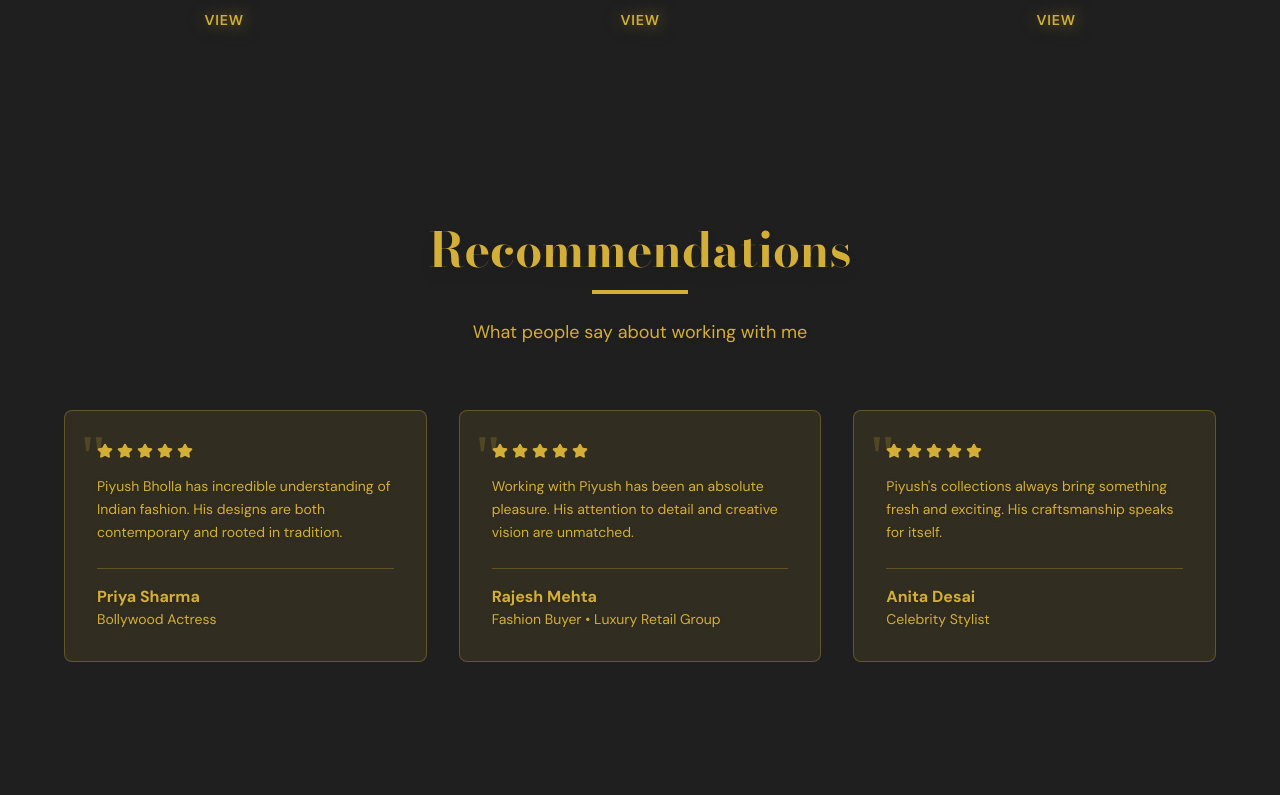
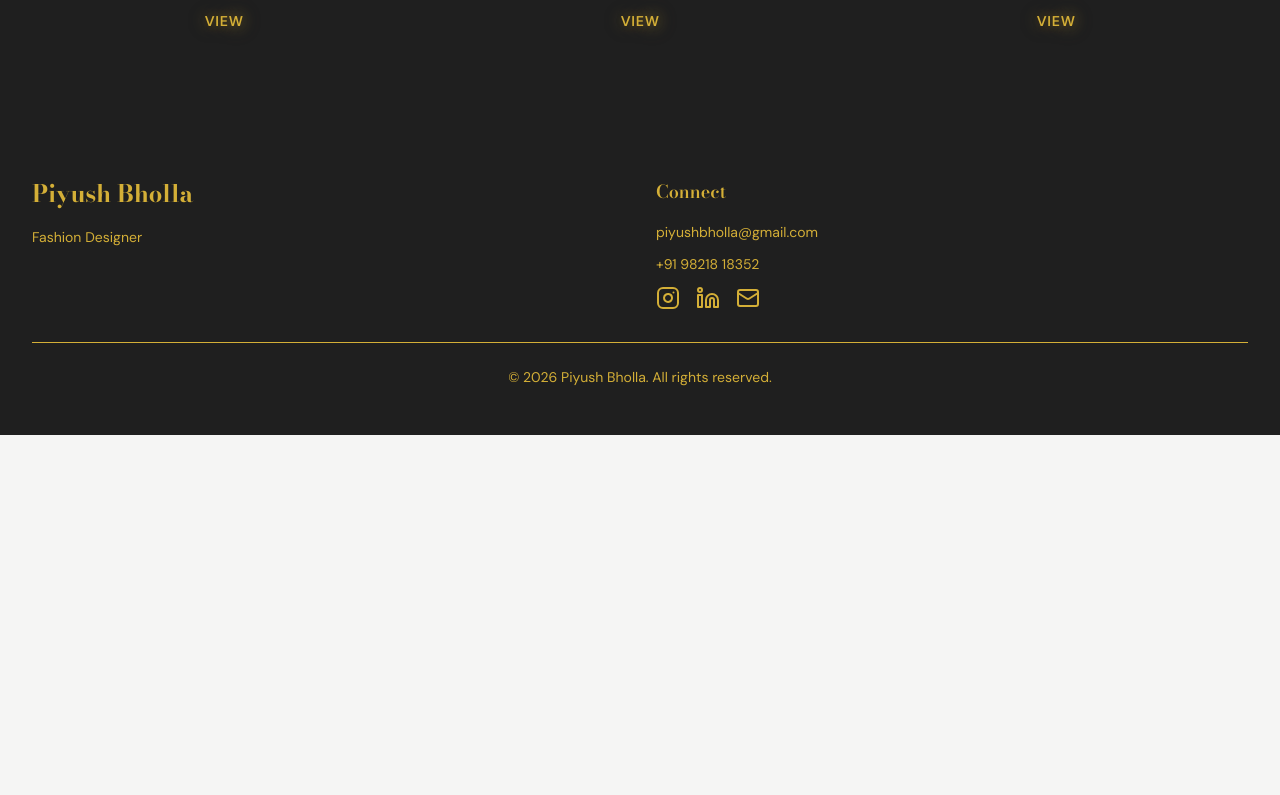
Before and after one commit to skb060968/PiyushBhollaPortfolio, a Next.js app: page / in a window 1280 px wide. Shown: the part 3925-4720 px from the top of the page. After the commit the page ends 4360 px from the top, so only its background shows below. Built offline with nearby package versions, Linux system fonts and the light colour scheme.

Commit message:
Hide Recommendations section until real testimonials are ready

```diff
--- a/app/page.tsx
+++ b/app/page.tsx
@@ -1,7 +1,7 @@
 import HeroSection from "@/components/HeroSection"
 import ResumeSection from "@/components/ResumeSection"
 import CategoriesSection from "@/components/CategoriesSection"
-import RecommendationsSection from "@/components/RecommendationsSection"
+// import RecommendationsSection from "@/components/RecommendationsSection"
 import Footer from "@/components/Footer"
 
 export default function HomePage() {
@@ -16,8 +16,9 @@ export default function HomePage() {
       {/* Clickable Categories Grid */}
       <CategoriesSection />
 
-      {/* Recommendations Section */}
-      <RecommendationsSection />
+      {/* Recommendations Section - HIDDEN until real testimonials are ready */}
+      {/* Uncomment the line below and the import above when ready to show */}
+      {/* <RecommendationsSection /> */}
 
       {/* Footer */}
       <Footer />
```
